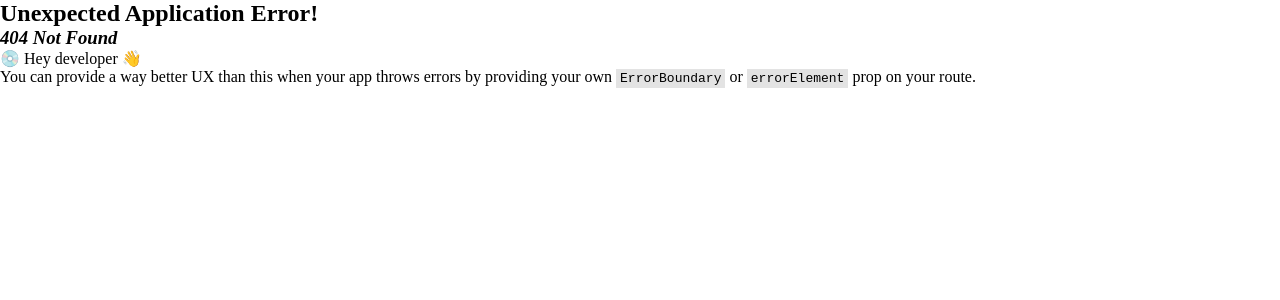
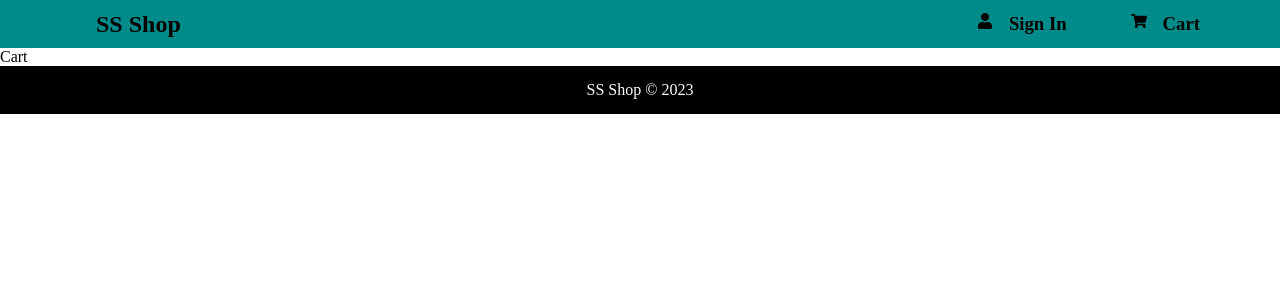
Before and after one commit to RKanna/ecom-final-project, a React (Vite) app: page /Cart in a window 1280 px wide. Before the commit this address had no page. Shown: the top 300 px of the page. Built offline with nearby package versions, Linux system fonts and the light colour scheme.

Commit message:
Private Route Done

```diff
--- /dev/null
+++ b/src/components/Private.route.jsx
@@ -0,0 +1,10 @@
+import React from "react";
+import { Outlet, Navigate } from "react-router-dom";
+import { useUser } from "./../context/UserContext.jsx";
+
+const PrivateRoute = () => {
+  const { userEmail } = useUser();
+  return userEmail ? <Navigate to="/" replace /> : <Outlet />;
+};
+
+export default PrivateRoute;
--- a/src/main.jsx
+++ b/src/main.jsx
@@ -14,15 +14,22 @@ import Login from "./screens/Login.page.jsx";
 import { UserProvider } from "./context/UserContext.jsx";
 import Category from "./screens/Category.page.jsx";
 import Registration from "./screens/Registration.page.jsx";
+import Cart from "./screens/Cart.page.jsx";
+import PrivateRoute from "./components/Private.route.jsx";
 
 const router = createBrowserRouter(
   createRoutesFromElements(
     <Route path="/" element={<App />}>
       <Route index={true} path="/" element={<HomeScreen />} />
       <Route path="/product/:itemId" element={<DetailProductPage />} />
-      <Route path="/Login" element={<Login />} />
+
       <Route path="/Category" element={<Category />} />
-      <Route path="/Registration" element={<Registration />} />
+
+      <Route path="/Cart" element={<Cart />} />
+      <Route path="" element={<PrivateRoute />}>
+        <Route path="/Login" element={<Login />} />
+        <Route path="/Registration" element={<Registration />} />
+      </Route>
     </Route>
   )
 );
--- /dev/null
+++ b/src/screens/Cart.page.jsx
@@ -0,0 +1,7 @@
+import React from "react";
+
+const Cart = () => {
+  return <div>Cart</div>;
+};
+
+export default Cart;
--- a/src/screens/Registration.page.jsx
+++ b/src/screens/Registration.page.jsx
@@ -18,7 +18,6 @@ const Registration = () => {
       return;
     }
     try {
-      //   const response = await createAuthUserWithEmailAndPassword(
       const { user } = await createAuthUserWithEmailAndPassword(
         email,
         password
@@ -34,7 +33,7 @@ const Registration = () => {
         confirmPassword: "",
       });
     } catch (err) {
-      console.log("Something Happend", err.message);
+      console.log("Something Happened", err.message);
       console.log(err.code);
       if (err.code === "auth/email-already-in-use") {
         alert("Email Already Exists Please use alternate Email");
```
